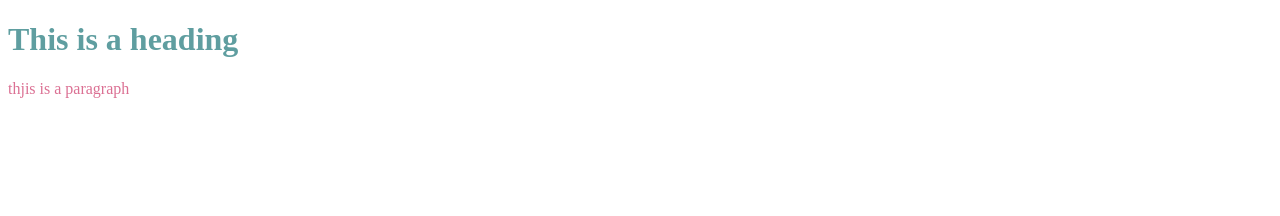
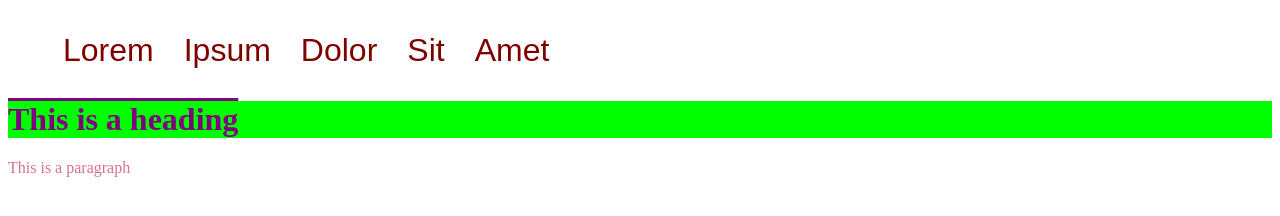
Before and after one commit to hlca-school-student/comp-sci, a plain HTML site: page trentyn/index.html in a window 1280 px wide. Drawn offline with Linux system fonts and the light colour scheme.

Commit message:
yesterdays work

```diff
--- a/trentyn/index.html
+++ b/trentyn/index.html
@@ -4,11 +4,30 @@
     <meta charset="UTF-8">
     <meta http-equiv="X-UA-Compatible" content="IE=edge">
     <meta name="viewport" content="width=device-width, initial-scale=1.0">
-    <title>Document</title>
+    <title>index.html</title>
     <link rel="stylesheet" href="style.css">
 </head>
 <body>
+    <nav class="nav-component">
+        <ul>
+          <li>
+            <a href="https://www.google.com">Lorem</a>
+          </li>
+          <li>
+            <a href="https://www.google.com">Ipsum</a>
+          </li>
+          <li>
+            <a href="https://www.google.com">Dolor</a>
+          </li>
+          <li>
+            <a href="https://www.google.com">Sit</a>
+          </li>
+          <li>
+            <a href="https://www.google.com">Amet</a>
+          </li>
+        </ul>
+      </nav>
     <h1>This is a heading</h1>
-    <p>thjis is a paragraph</p>
+    <p>This is a paragraph</p>
 </body>
 </html>
--- a/trentyn/style.css
+++ b/trentyn/style.css
@@ -1,10 +1,40 @@
 h1 {
-    color: cadetblue;
+    color: purple;
+    background-color: #00FF00;
+    text-decoration: overline;
 }
-@font-face {
-    font-family: reey;
-    src: url( )./Fonts/Reey-Regular.otf');
-}
+
 p {
     color: palevioletred;
 }
+nav {
+    text-align: center;
+    font-size: 2em;
+  }
+  /* .nav-component li {
+    list-style-type: none;
+    display: inline-block;
+    padding: 0 0.1em;
+  } */
+  .nav-component ul {
+    display: flex;
+    flex-direction: row;
+    list-style-type: none;
+  }
+  a {
+    text-decoration: none;
+  }
+  a:visited {
+    color: maroon;
+  }
+  .nav-component ul li a {
+    padding: 0 15px;
+    font-family: Arial, sans-serif, serif, monospace;
+    color: maroon;
+  }
+  .nav-component ul li a:hover {
+    text-decoration: underline;
+    color: #FF0000;
+    transition: all 500ms cubic-bezier(0.680, -0.550, 0.265, 1.550);
+    transition-timing-function: cubic-bezier(0.680, -0.550, 0.265, 1.550);
+  }
```
